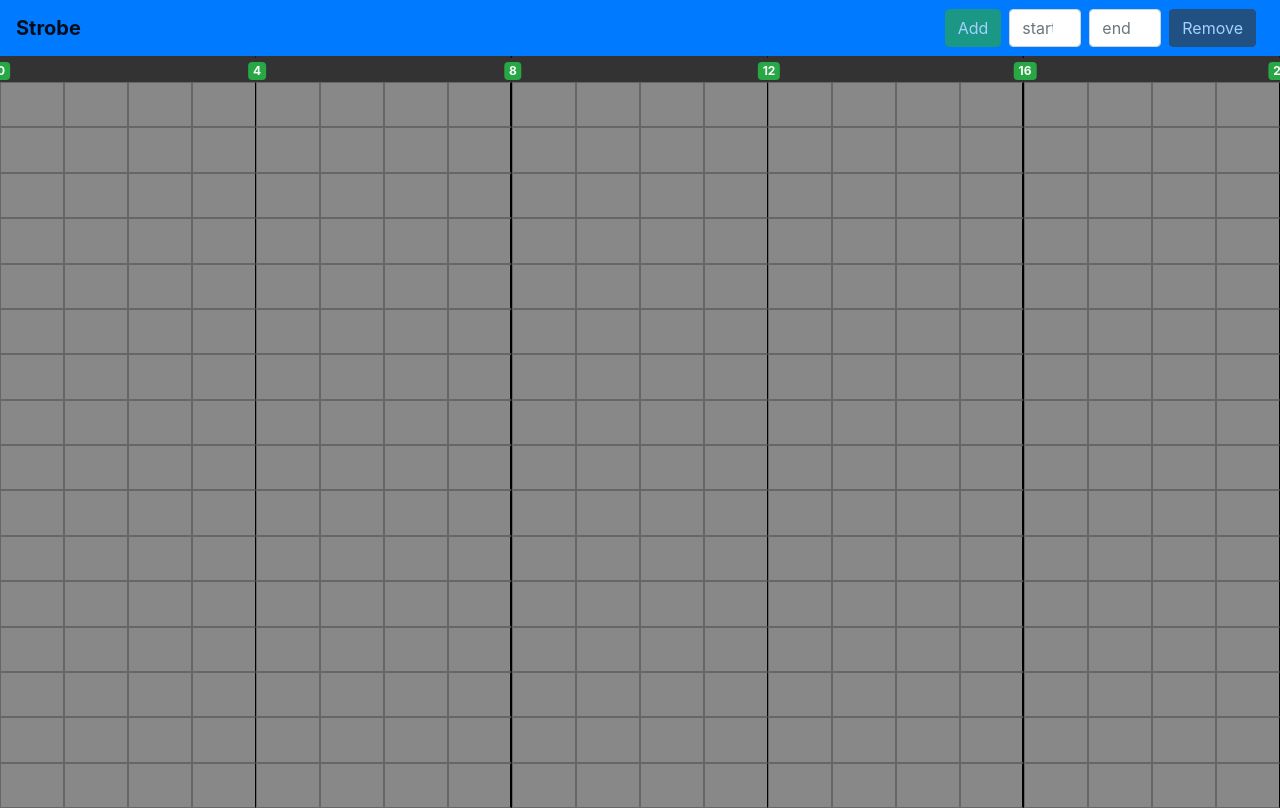
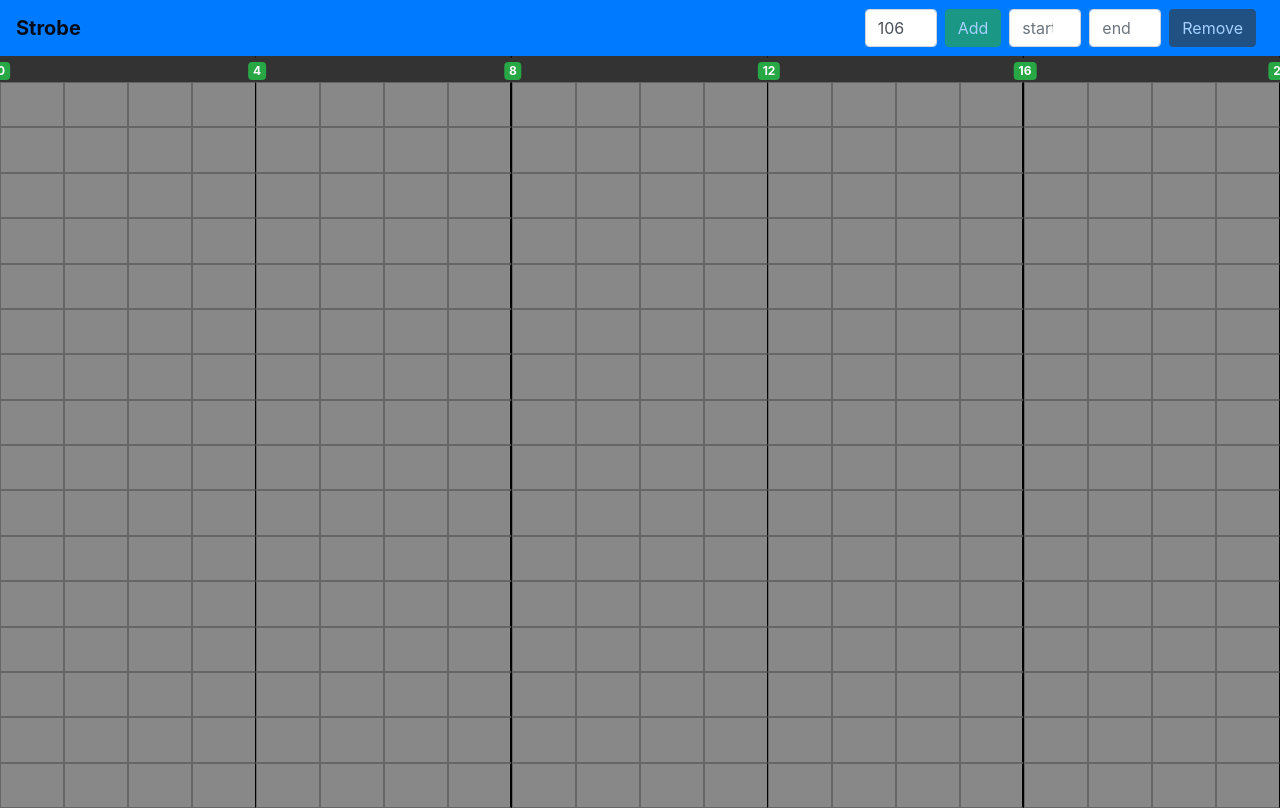
Before and after one commit to corrot/strobe, a plain HTML site: page index.html in a window 1280 px wide. Shown: the top 808 px of the page. Drawn offline with Linux system fonts and the light colour scheme.

Commit message:
barCount is out

```diff
--- a/index.html
+++ b/index.html
@@ -21,6 +21,7 @@
             <strong>Strobe</strong>
         </a>
         <form class="form-inline">
+            <input class="form-control action-control mr-sm-2" type="number" placeholder="bars" min="0" ng-model="barCount">
             <button class="btn btn-success mr-sm-2" type="submit" ng-disabled="selectedBar.loopIndex == undefined" ng-click="addAction()">Add <i class="fas fa-add"></i></button>
             <input class="form-control action-control mr-sm-2" type="number" placeholder="start" max="{{selectedAction.end}}" ng-model="selectedAction.start">
             <input class="form-control action-control mr-sm-2" type="number" placeholder="end" min="{{selectedAction.start}}" ng-model="selectedAction.end">
```
